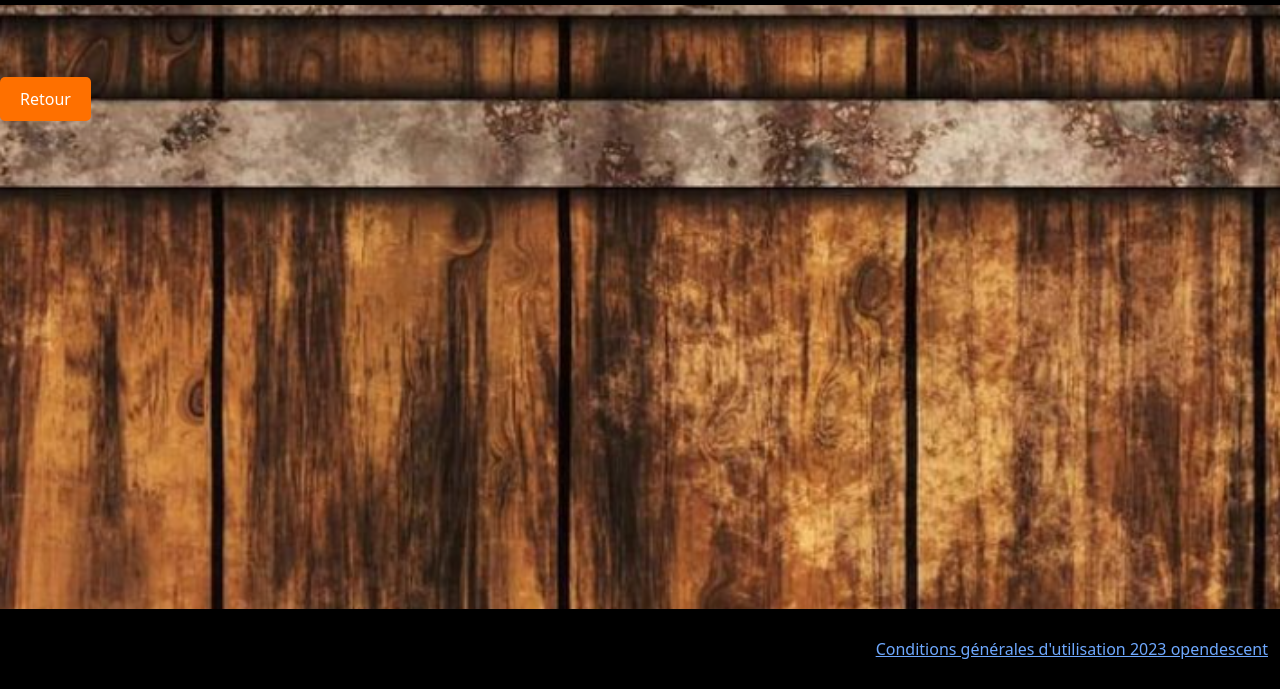
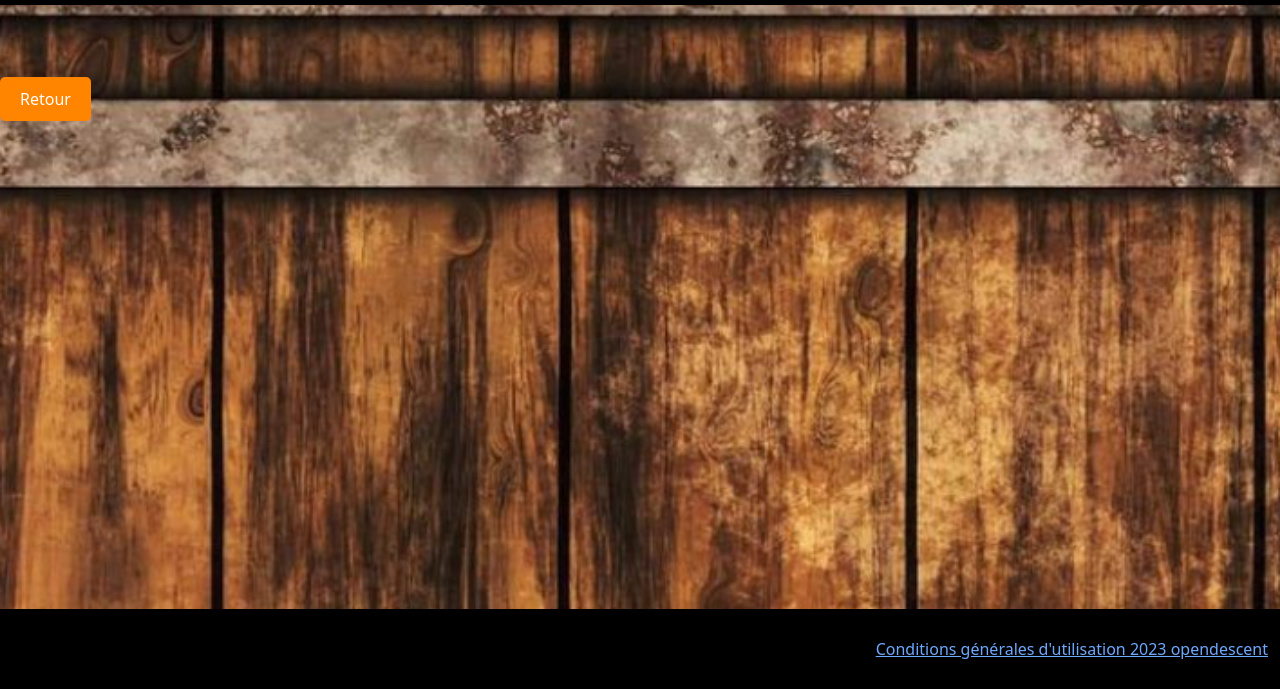
Before and after one commit to bunnyhopper363/openDescent, a website: page src/equipechoix.html in a window 1280 px wide. In both pictures the pointer is over the button "Retour". Shown: the part 111-800 px from the top of the page. Drawn offline with nearby package versions, Linux system fonts and the light colour scheme; no server answers.

Commit message:
style bouton retour dans equipechoix

```diff
--- a/src/equipechoix.html
+++ b/src/equipechoix.html
@@ -11,7 +11,7 @@
     <link rel="stylesheet" href="./composent/Fondbois.css">
     <script src="composent.js"></script>
     <style>
-            /* Styles pour le bouton */
+
     .button {
      display: inline-block;
      padding: 10px 20px;
@@ -20,9 +20,13 @@
      text-decoration: none;
      border: none;
      border-radius: 5px;
+     transition: background-color 0.3s;
                 }
 
-    /* Styles pour les cartes d'équipe */
+    .button:hover {
+    background-color: #ff8400;
+                }
+
     .team-card {
         border: 1px solid #000000;
         border-radius: 5px;
@@ -32,7 +36,6 @@
         background-color: #898989d0;
     }
 
-    /* Styles pour le nom de l'équipe en gras */
     .team-card h2 {
         font-weight: bold;
         color: #000000;
```
Lines whose indentation alone changed are shown as unchanged.
